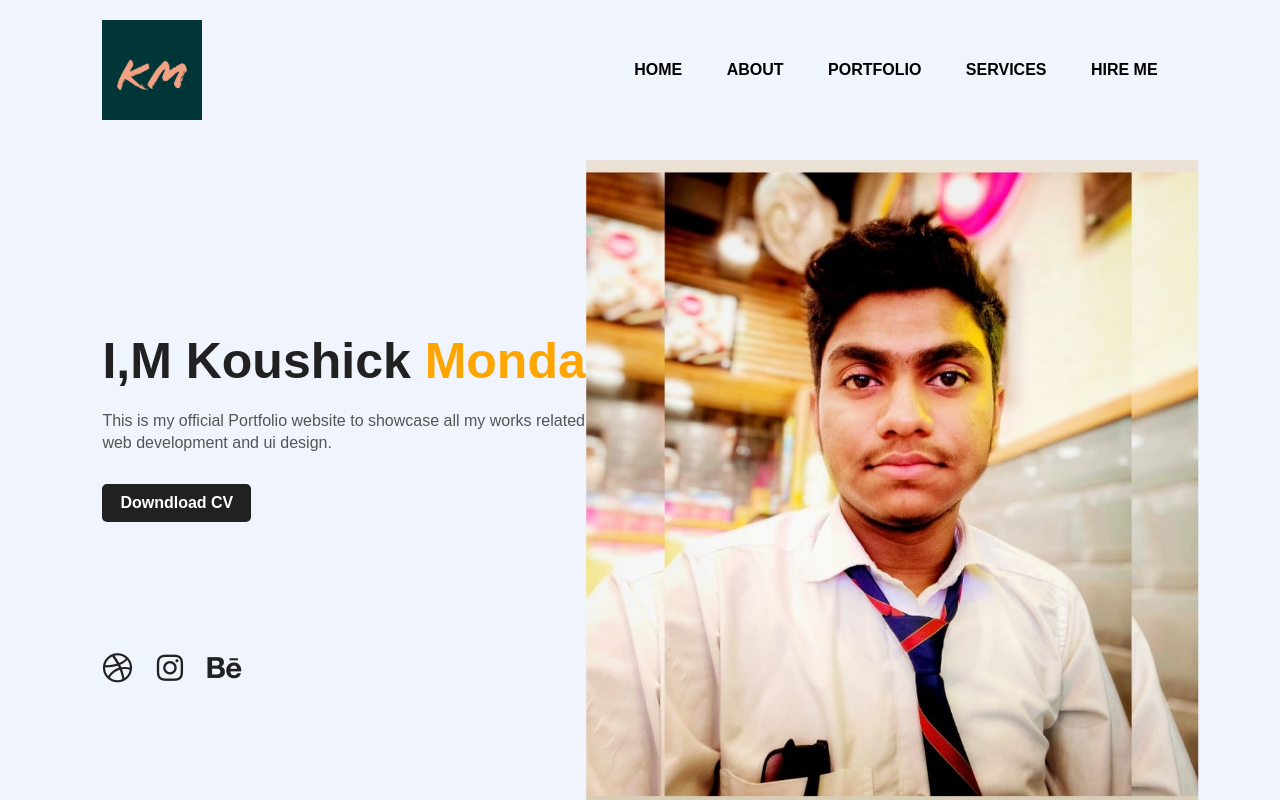
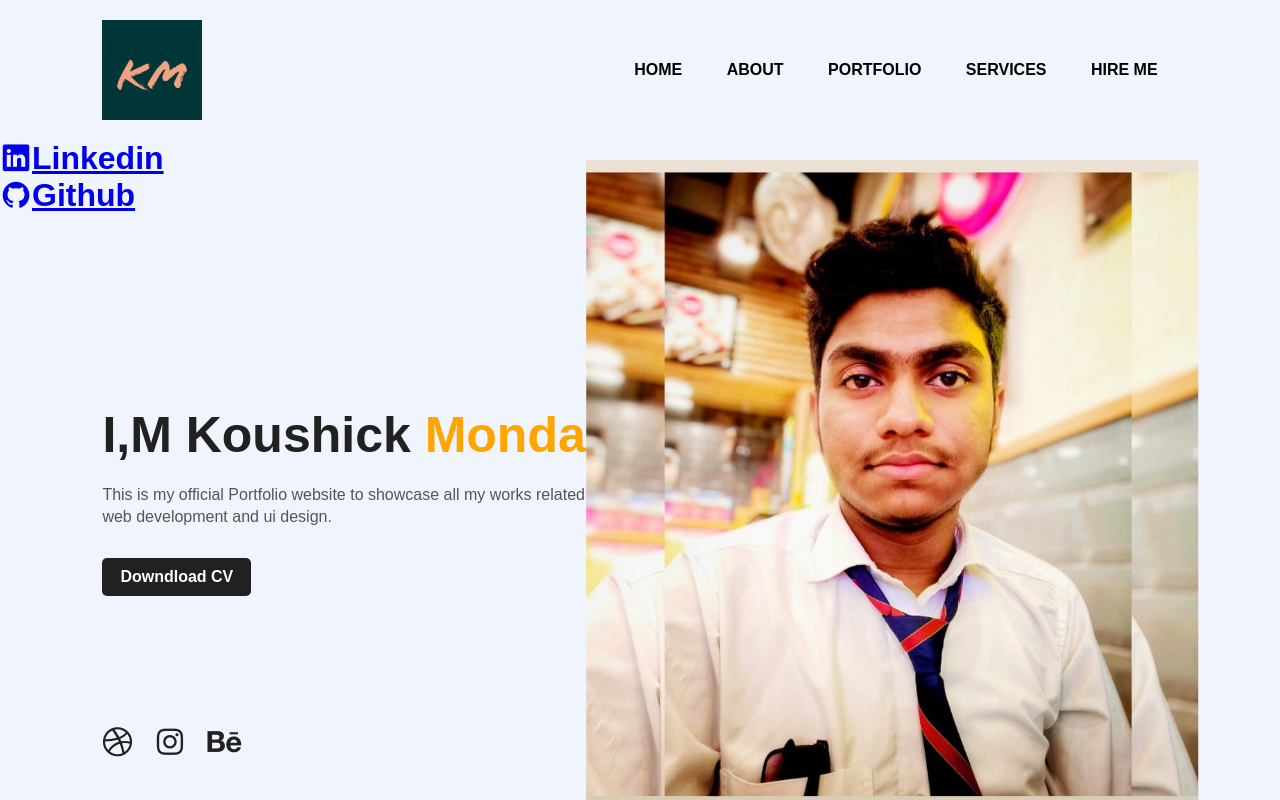
Before and after one commit to koushick07/OIBSIP, a plain HTML site: page portfolio/index.html in a window 1280 px wide. Drawn offline with nearby package versions, Linux system fonts and the light colour scheme.

Commit message:
Update index.html

```diff
--- a/portfolio/index.html
+++ b/portfolio/index.html
@@ -7,6 +7,8 @@
     <title>Personal Portfolio Website</title>
     <link rel="stylesheet" href="styles.css">
     <link rel="stylesheet" href="https://cdnjs.cloudflare.com/ajax/libs/font-awesome/5.15.3/css/all.min.css" integrity="sha512-iBBXm8fW90+nuLcSKlbmrPcLa0OT92xO1BIsZ+ywDWZCvqsWgccV3gFoRBv0z+8dLJgyAHIhR35VZc2oM/gI1w==" crossorigin="anonymous" referrerpolicy="no-referrer" />
+    <link rel="stylesheet" href="https://unicons.iconscout.com/release/v4.0.0/css/line.css">
+
 </head>
 <body>
     <div class="hero">
@@ -20,11 +22,29 @@
                 <li><a href="#">HIRE ME</a></li>
             </ul>
         </nav>
+
+        <div class="container">
+            <div class="d-flex">
+                <div class="home p-2">
+                    <div class="Profile a">
+                        <h1><a href="https://www.linkedin.com/in/koushick-mondal-11255321a/" target="_blank"
+                                class="icon">
+                                <i class="uil uil-linkedin" id="pages"></i>Linkedin</a></h1>
+                    </div>
+                    <div class="Profile b">
+                        <h1><a href="https://github.com/koushick07" target="_blank" class="icon">
+                                <i class="uil uil-github" id="pages"></i>Github</a></h1>
+                    </div>
+
+
+
+
+
         <div class="detel">
             <h1>I,M Koushick <span>Mondal</span></h1>
             <p>This is my official Portfolio website to showcase all
                 my works related to <br> web development and ui design. </p>
-            <a href="#">Downdload CV</a>
+            <a href="Resume-Koushick-Mondal.pdf">Downdload CV</a>
         </div>
         <div class="images">
             <img src="shape.png" class="shape">
```
